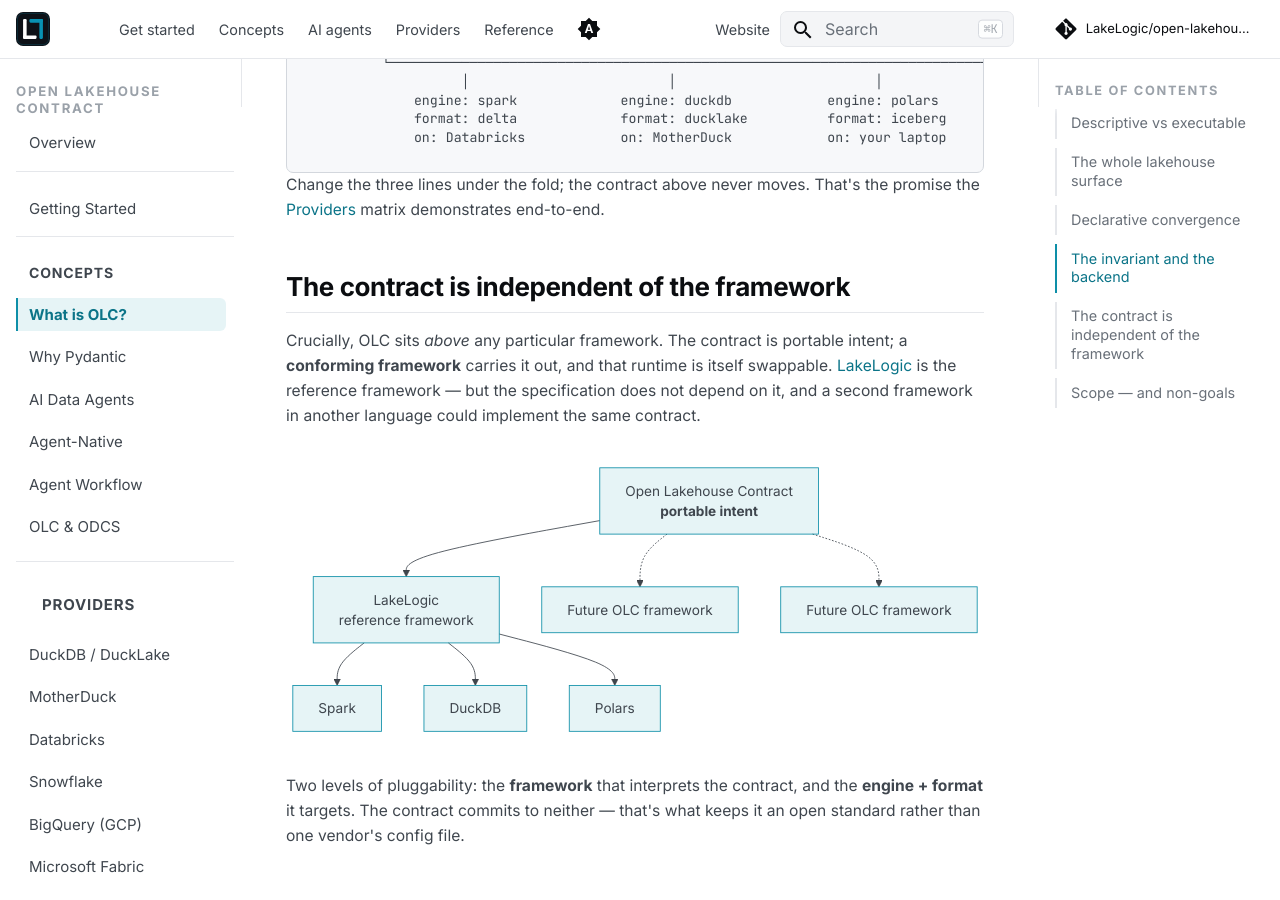
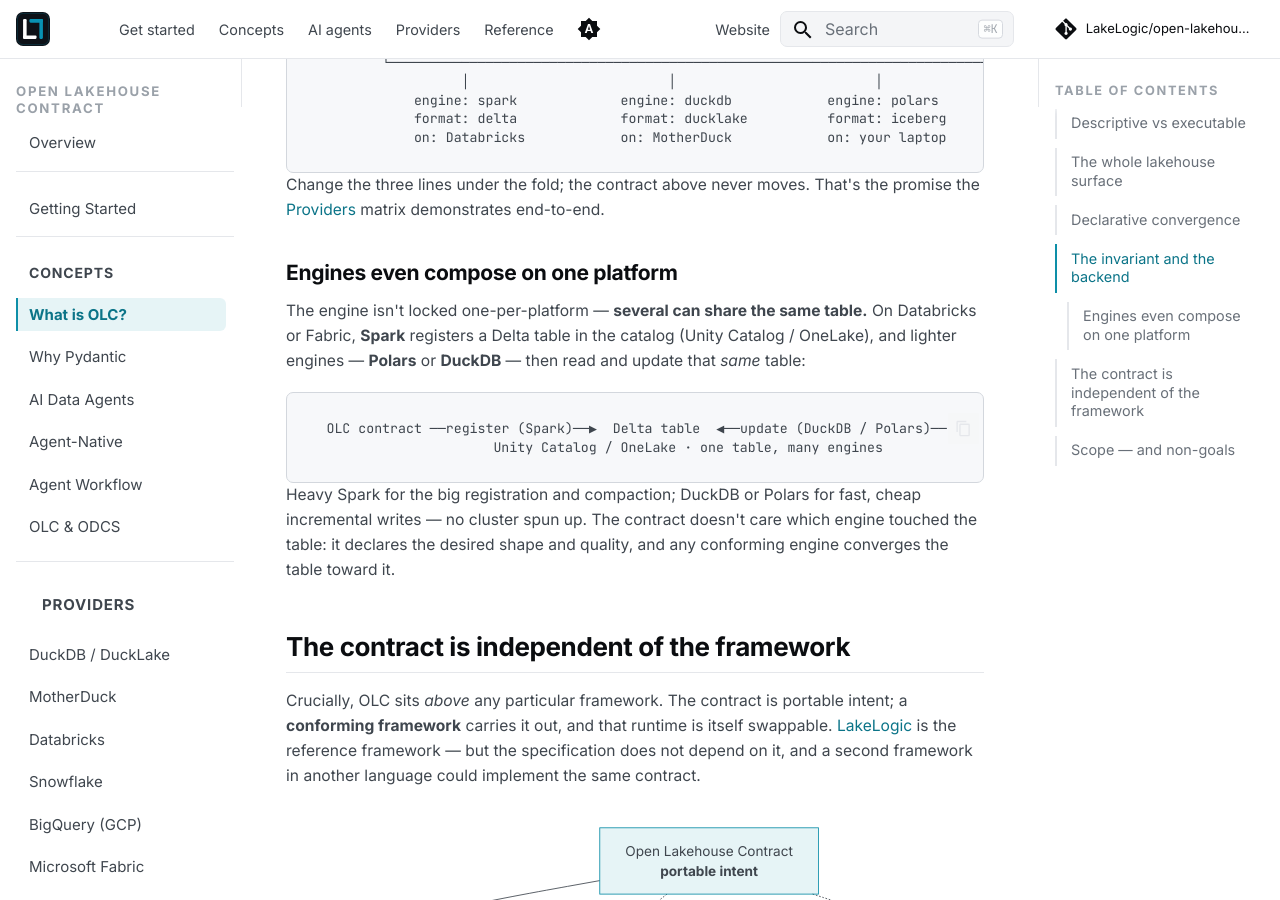
Before and after one commit to LakeLogic/open-lakehouse-contract, an MkDocs documentation site: the page built from docs/concepts/what-is-olc.md, in a window 1280 px wide and 900 px high, scrolled down 1937 px. Built offline with MkDocs 1.6.1 and Material for MkDocs 9.7.7, drawn with Linux system fonts in a browser that asks for light colours; comment, search, counter and statistics services are not loaded.

Commit message:
docs: engines compose on one platform + fix why-pydantic mermaid
- what-is-olc: add "Engines even compose on one platform" — Spark registers a
  Delta table in the catalog (Unity Catalog / OneLake), Polars/DuckDB then read
  and update the same table (proven on the Azure UC-external Delta bundle).
- why-pydantic: quote the subgraph title — mermaid can't parse parens in a bare
  subgraph title, so the diagram was rendering as raw text.

````diff
--- a/docs/concepts/what-is-olc.md
+++ b/docs/concepts/what-is-olc.md
@@ -60,6 +60,17 @@
 
 Change the three lines under the fold; the contract above never moves. That's the promise the [Providers](../providers/index.md) matrix demonstrates end-to-end.
 
+### Engines even compose on one platform
+
+The engine isn't locked one-per-platform — **several can share the same table.** On Databricks or Fabric, **Spark** registers a Delta table in the catalog (Unity Catalog / OneLake), and lighter engines — **Polars** or **DuckDB** — then read and update that *same* table:
+
+```
+   OLC contract ──register (Spark)──▶  Delta table  ◀──update (DuckDB / Polars)──
+                        Unity Catalog / OneLake · one table, many engines
+```
+
+Heavy Spark for the big registration and compaction; DuckDB or Polars for fast, cheap incremental writes — no cluster spun up. The contract doesn't care which engine touched the table: it declares the desired shape and quality, and any conforming engine converges the table toward it.
+
 ## The contract is independent of the framework
 
 Crucially, OLC sits *above* any particular framework. The contract is portable intent; a **conforming framework** carries it out, and that runtime is itself swappable. [LakeLogic](https://lakelogic.org) is the reference framework — but the specification does not depend on it, and a second framework in another language could implement the same contract.
````
Also changed, not shown: docs/concepts/why-pydantic.md (+1 -1 lines).
